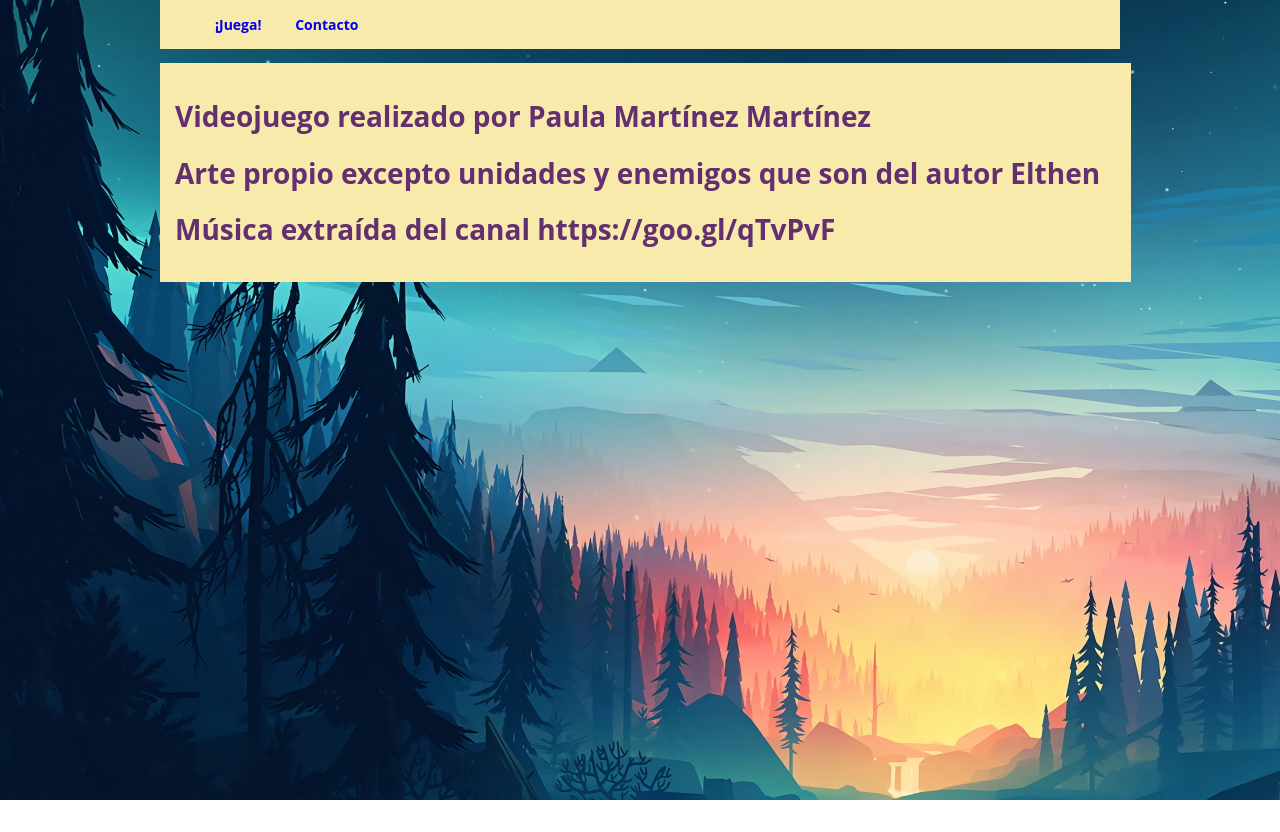
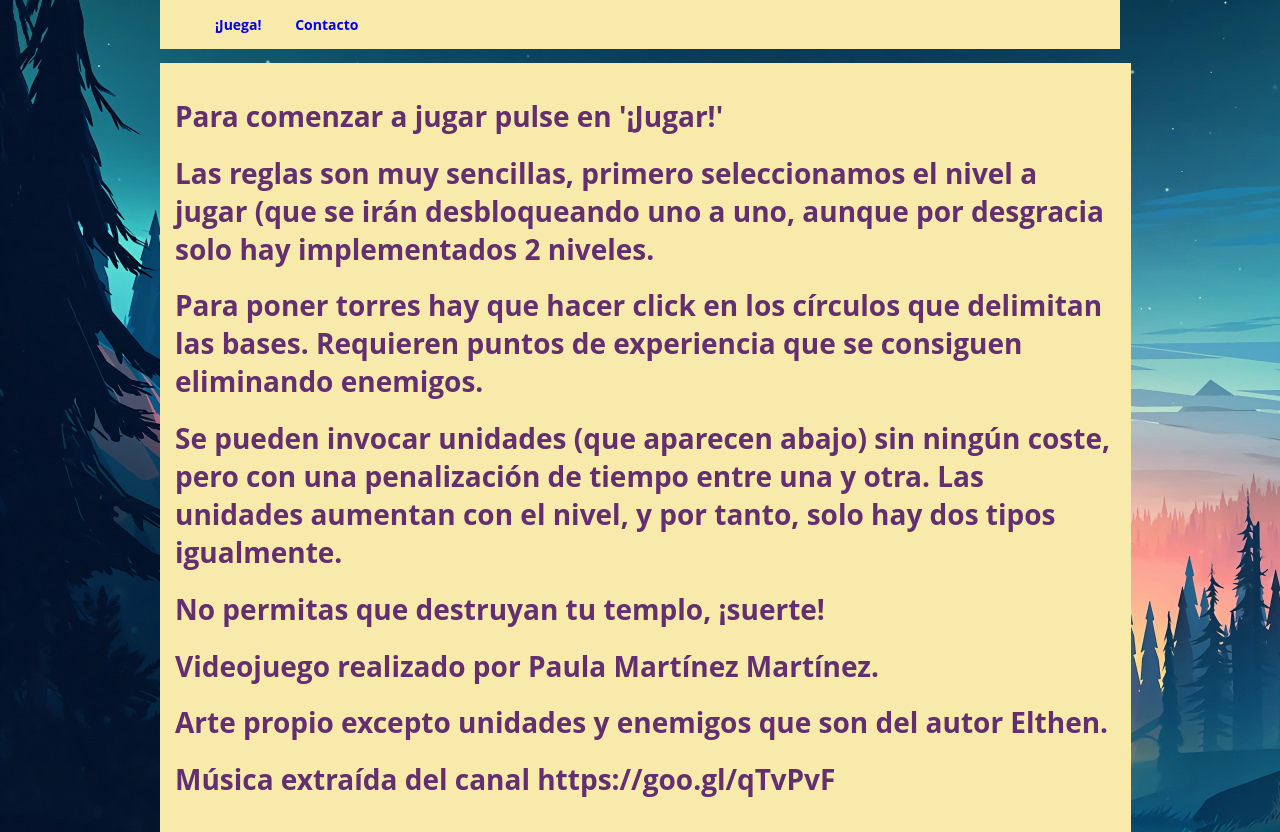
Before and after one commit to pamart24/PVLI_Paula, a plain HTML site: page index.html in a window 1280 px wide. Before the commit the page ends 800 px from the top, so only its background shows below. Drawn offline with Linux system fonts and the light colour scheme.

Commit message:
Realmente la entrega

```diff
--- a/index.html
+++ b/index.html
@@ -13,8 +13,13 @@
 			</ul>
 		</div>
 		<div id="contacto">
-			<h1>Videojuego realizado por Paula Martínez Martínez</h1>
-			<h1>Arte propio excepto unidades y enemigos que son del autor Elthen</h1>
+			<h1>Para comenzar a jugar pulse en '¡Jugar!'</h1>
+			<h1>Las reglas son muy sencillas, primero seleccionamos el nivel a jugar (que se irán desbloqueando uno a uno, aunque por desgracia solo hay implementados 2 niveles.</h1>
+			<h1>Para poner torres hay que hacer click en los círculos que delimitan las bases. Requieren puntos de experiencia que se consiguen eliminando enemigos.</h1>
+			<h1>Se pueden invocar unidades (que aparecen abajo) sin ningún coste, pero con una penalización de tiempo entre una y otra. Las unidades aumentan con el nivel, y por tanto, solo hay dos tipos igualmente.</h1>
+			<h1>No permitas que destruyan tu templo, ¡suerte!</h1>
+			<h1>Videojuego realizado por Paula Martínez Martínez.</h1>
+			<h1>Arte propio excepto unidades y enemigos que son del autor Elthen.</h1>
 			<h1>Música extraída del canal https://goo.gl/qTvPvF</h1>
 		</div>
 	</BODY>
--- a/videogame/src/victoria.js
+++ b/videogame/src/escenas/victoria.js
@@ -1,4 +1,4 @@
-import { sigNivelMax, sigNivelActual, getNivelActual, getNivelMax } from './mapa.js';
+import { sigNivelMax, sigNivelActual, getNivelActual, getNivelMax } from '../mapa.js';
 
 export default class Victoria extends Phaser.Scene {
     constructor() {
```
Also changed, not shown: videogame/indexGame.html (+2 -2 lines), videogame/src/escenas/derrota.js (renamed from videogame/src/derrota.js).
